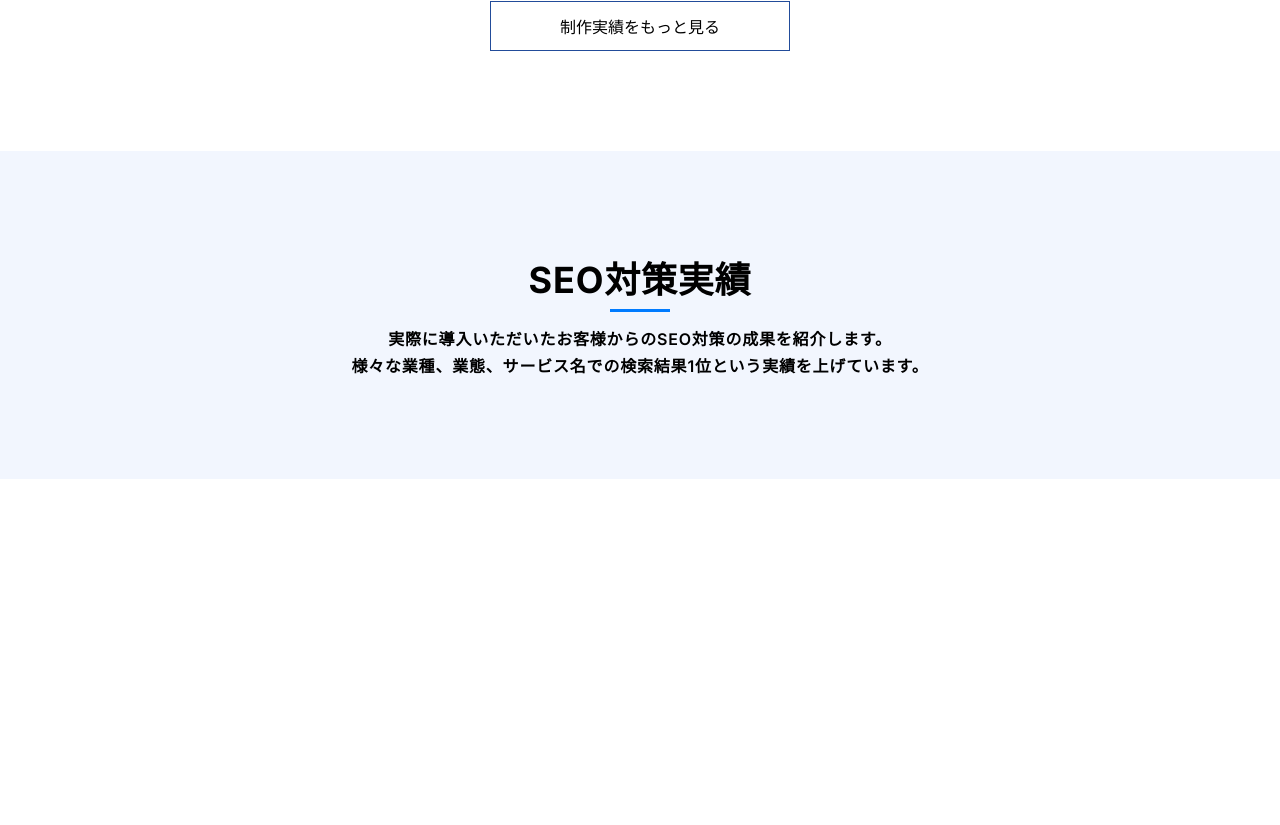
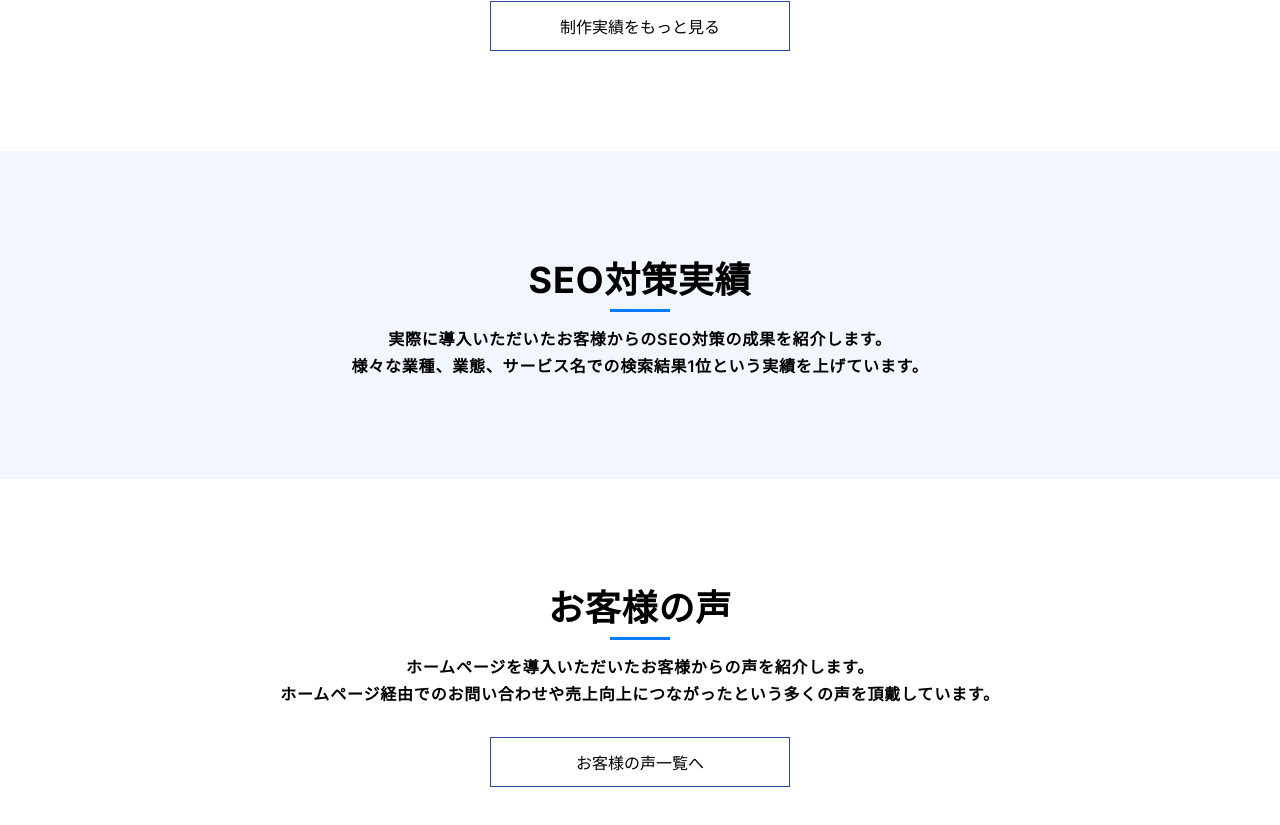
Before and after one commit to kohta9521/Kohta_LP_Web, a Next.js app: page / in a window 1280 px wide. Shown: the part 5244-6069 px from the top of the page. Before the commit the page ends 5723 px from the top, so only its background shows below. Built offline with nearby package versions, Linux system fonts and the light colour scheme.

Commit message:
add new section

```diff
--- a/src/app/page.tsx
+++ b/src/app/page.tsx
@@ -10,6 +10,7 @@ import Realize from "@/components/organism/Realize";
 import ContactBanner from "@/components/organism/ContactBanner";
 import Achievement from "@/components/organism/Achievement";
 import Seo from "@/components/organism/Seo";
+import Review from "@/components/organism/Review";
 
 export default function Home() {
   return (
@@ -23,6 +24,7 @@ export default function Home() {
       <ContactBanner />
       <Achievement />
       <Seo />
+      <Review />
     </div>
   );
 }
--- /dev/null
+++ b/src/components/organism/Review.tsx
@@ -0,0 +1,41 @@
+import React from "react";
+
+// scss
+import styles from "./styles/Review.module.scss";
+
+// components
+import SectionTitle from "../atoms/SectionTitle";
+import ViewMoreButton from "../atoms/ViewMoreButton";
+
+const Review = () => {
+  return (
+    <div className={styles.review}>
+      <div className={styles.container}>
+        <SectionTitle
+          id={5}
+          stringId="#achievement"
+          subTitleBoolean={true}
+          subTitle={
+            <p>
+              ホームページを導入いただいたお客様からの声を紹介します。
+              <br />
+              ホームページ経由でのお問い合わせや売上向上につながったという多くの声を頂戴しています。
+            </p>
+          }
+          title="お客様の声"
+        />
+        <div className={styles.content}>
+          <div className={styles.flexBox}></div>
+          <ViewMoreButton
+            id={3}
+            stringId="more"
+            link="/"
+            text="お客様の声一覧へ"
+          />
+        </div>
+      </div>
+    </div>
+  );
+};
+
+export default Review;
--- /dev/null
+++ b/src/components/organism/styles/Review.module.scss
@@ -0,0 +1,19 @@
+.review {
+  width: 100vw;
+  height: auto;
+  padding: 100px 0 50px 0;
+  .container {
+    width: 60%;
+    height: 100%;
+    margin: 0 auto;
+    .content {
+      width: 100%;
+      height: auto;
+      max-width: 1280px;
+      .flexBox {
+        width: 100%;
+        margin-bottom: 30px;
+      }
+    }
+  }
+}
```
Also changed, not shown: 1 other file (tests, documents, lock files or other folders).
